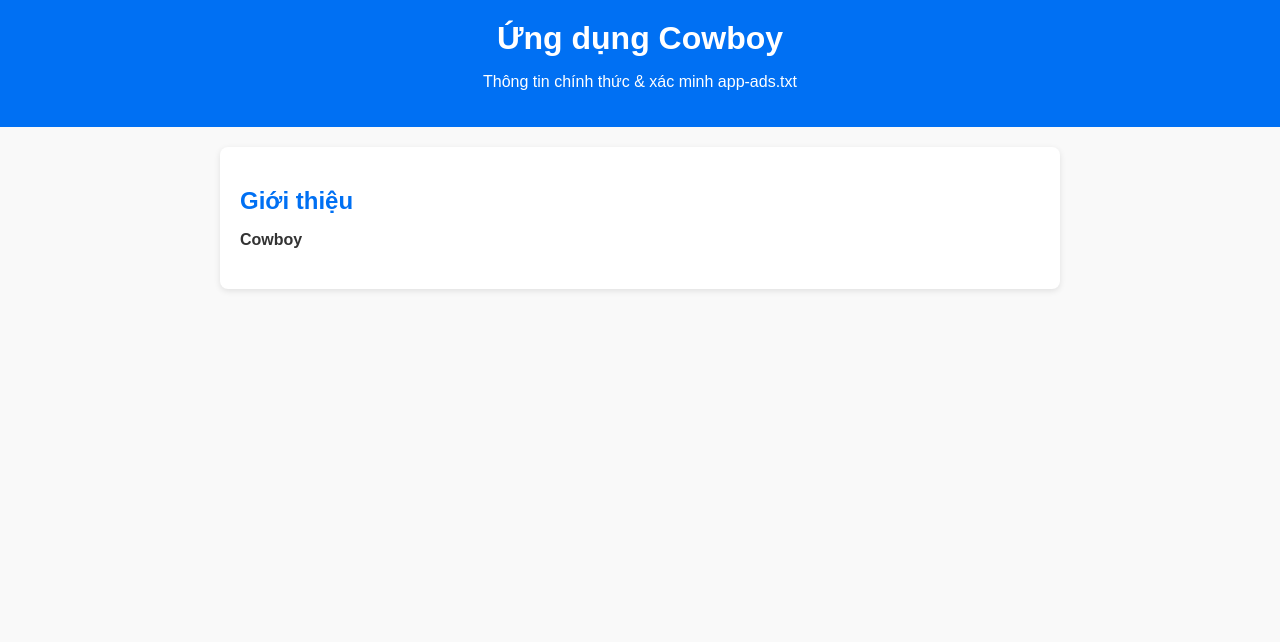
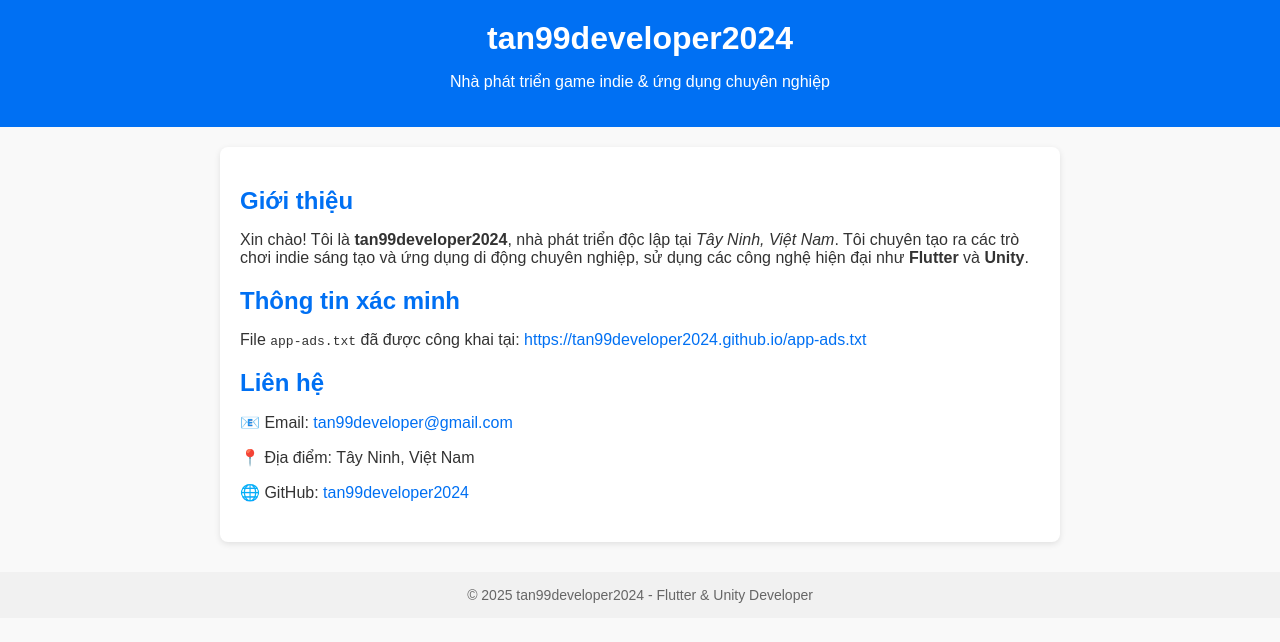
Before and after one commit to tan99developer2024/tan99developer2024.github.io, a plain HTML site: page index.html in a window 1280 px wide. Drawn offline with Linux system fonts and the light colour scheme.

Commit message:
Update index.html

```diff
--- a/index.html
+++ b/index.html
@@ -3,7 +3,7 @@
 <head>
   <meta charset="UTF-8">
   <meta name="viewport" content="width=device-width, initial-scale=1.0">
-  <title>Thông tin ứng dụng - Cowboy</title>
+  <title>tan99developer2024 - Trang chính thức</title>
   <style>
     body {
       font-family: Arial, sans-serif;
@@ -55,11 +55,34 @@
 </head>
 <body>
   <header>
-    <h1>Ứng dụng Cowboy</h1>
-    <p>Thông tin chính thức & xác minh app-ads.txt</p>
+    <h1>tan99developer2024</h1>
+    <p>Nhà phát triển game indie & ứng dụng chuyên nghiệp</p>
   </header>
 
   <main>
     <section>
       <h2>Giới thiệu</h2>
-      <p><strong>Cowboy</str
+      <p>Xin chào! Tôi là <strong>tan99developer2024</strong>, nhà phát triển độc lập tại <em>Tây Ninh, Việt Nam</em>.
+      Tôi chuyên tạo ra các trò chơi indie sáng tạo và ứng dụng di động chuyên nghiệp,
+      sử dụng các công nghệ hiện đại như <strong>Flutter</strong> và <strong>Unity</strong>.</p>
+    </section>
+
+    <section>
+      <h2>Thông tin xác minh</h2>
+      <p>File <code>app-ads.txt</code> đã được công khai tại:
+      <a href="/app-ads.txt" target="_blank">https://tan99developer2024.github.io/app-ads.txt</a></p>
+    </section>
+
+    <section>
+      <h2>Liên hệ</h2>
+      <p>📧 Email: <a href="mailto:tan99developer@gmail.com">tan99developer@gmail.com</a></p>
+      <p>📍 Địa điểm: Tây Ninh, Việt Nam</p>
+      <p>🌐 GitHub: <a href="https://github.com/tan99developer2024" target="_blank">tan99developer2024</a></p>
+    </section>
+  </main>
+
+  <footer>
+    &copy; 2025 tan99developer2024 - Flutter & Unity Developer
+  </footer>
+</body>
+</html>
```
